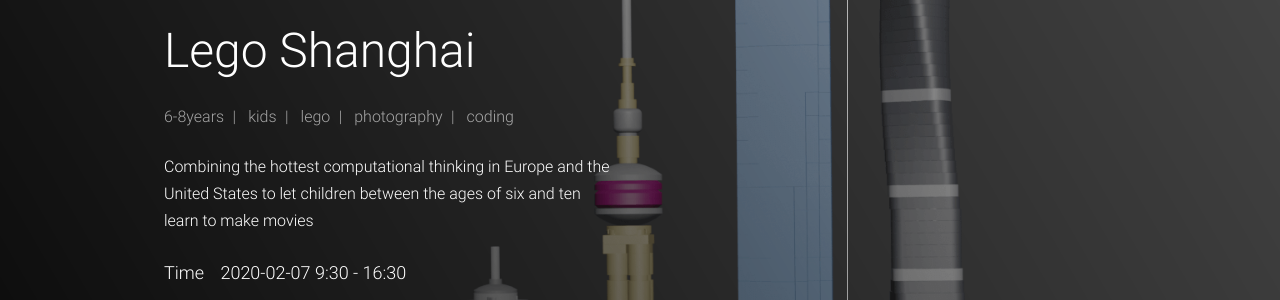
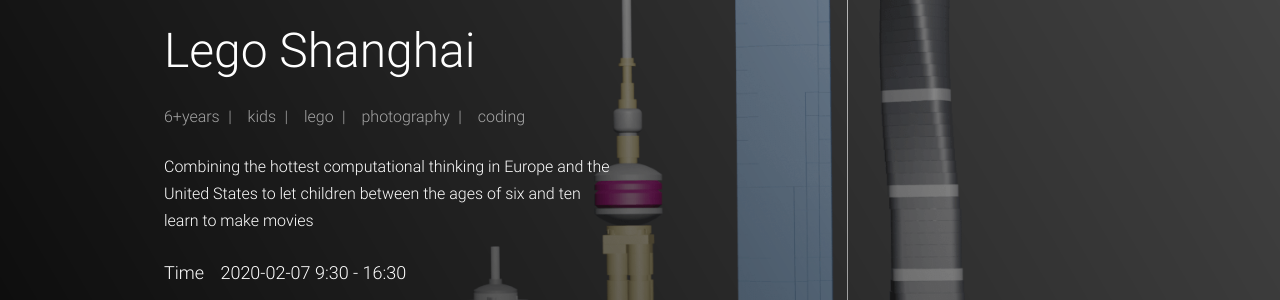
Before and after one commit to sayidhe/event, a Jekyll site: the page built from _events/en/lego-shanghai.md, in a window 1280 px wide. Shown: the part 244-544 px from the top of the page. Built offline with Jekyll 4.4.1, drawn with Linux system fonts in a browser that asks for light colours.

Commit message:
update event meta

```diff
--- a/_events/en/lego-shanghai.md
+++ b/_events/en/lego-shanghai.md
@@ -5,7 +5,7 @@
 qrcode_image: /assets/images/events/coding/2020-01-14-qrcode.jpg
 icon: /assets/icons/icon-coding.svg
 tags:
-    - 6-8years
+    - 6+years
     - kids
     - lego
     - photography
--- a/_layouts/event.html
+++ b/_layouts/event.html
@@ -12,7 +12,9 @@
           <h1>{{ page.title }}</h1>
           <div class="basic-info">
             <div class="first-metadata-wrapper">
-              {% for tag in page.tags %}<span>{{ tag }}</span>{% endfor %}
+              {% for tag in page.tags %}
+                <span>{{ tag }}</span>
+              {% endfor %}
             </div>
             {% if page.casts and page.casts != "" %}
               <div class="second-metadata-wrapper">
--- a/_sass/custom/_events.scss
+++ b/_sass/custom/_events.scss
@@ -1,7 +1,7 @@
 .type-events {
   .first-metadata-wrapper {
     opacity: .6;
-    word-wrap: break-all;
+    word-wrap: break-word;
 
     span {
       padding-right: $space;
@@ -22,7 +22,7 @@
 
   .second-metadata-wrapper {
     opacity: .6;
-    word-wrap: break-all;
+    word-wrap: break-word;
 
     &>span:first-child {
       margin-right: $space/2;
```
